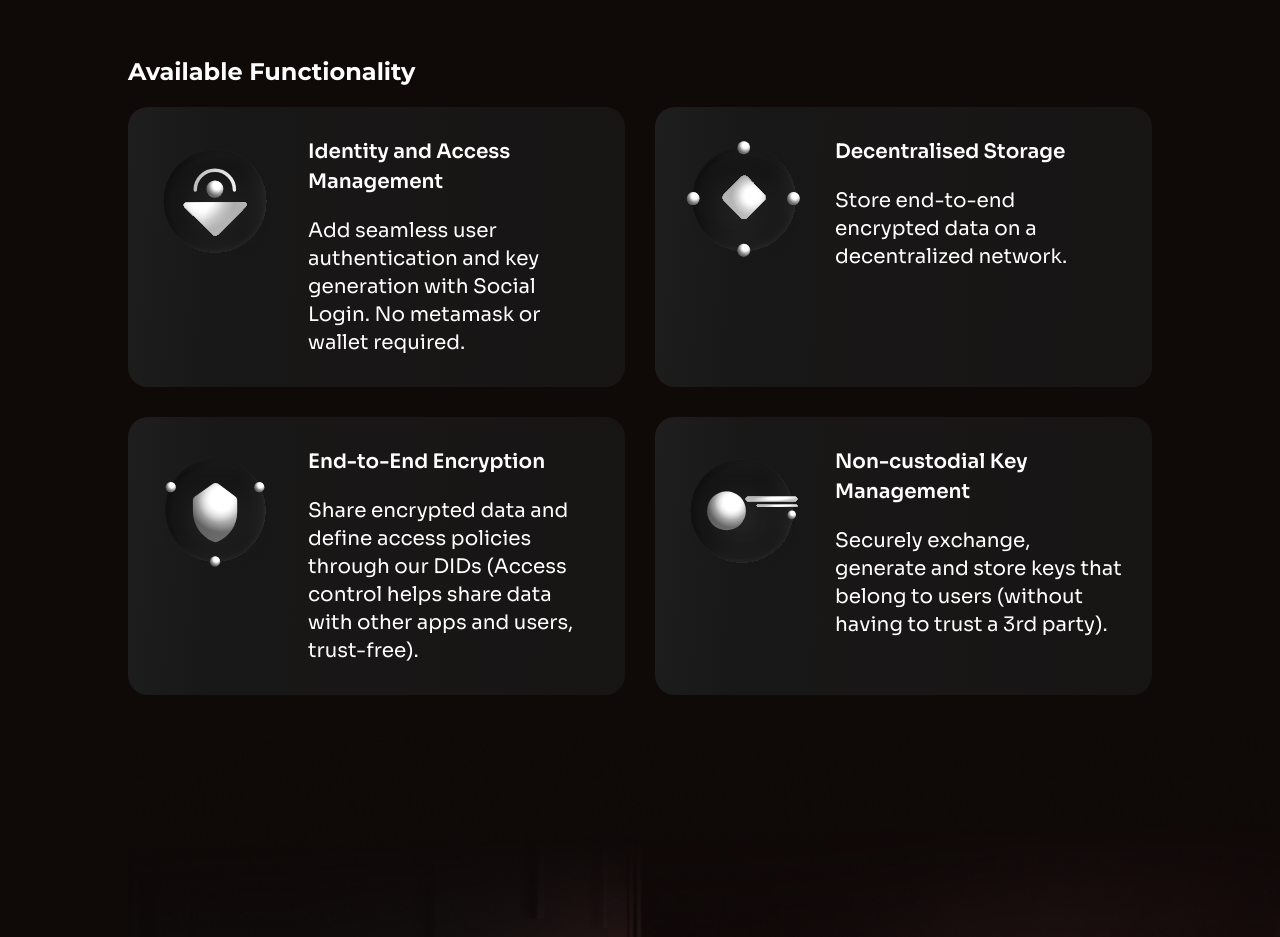
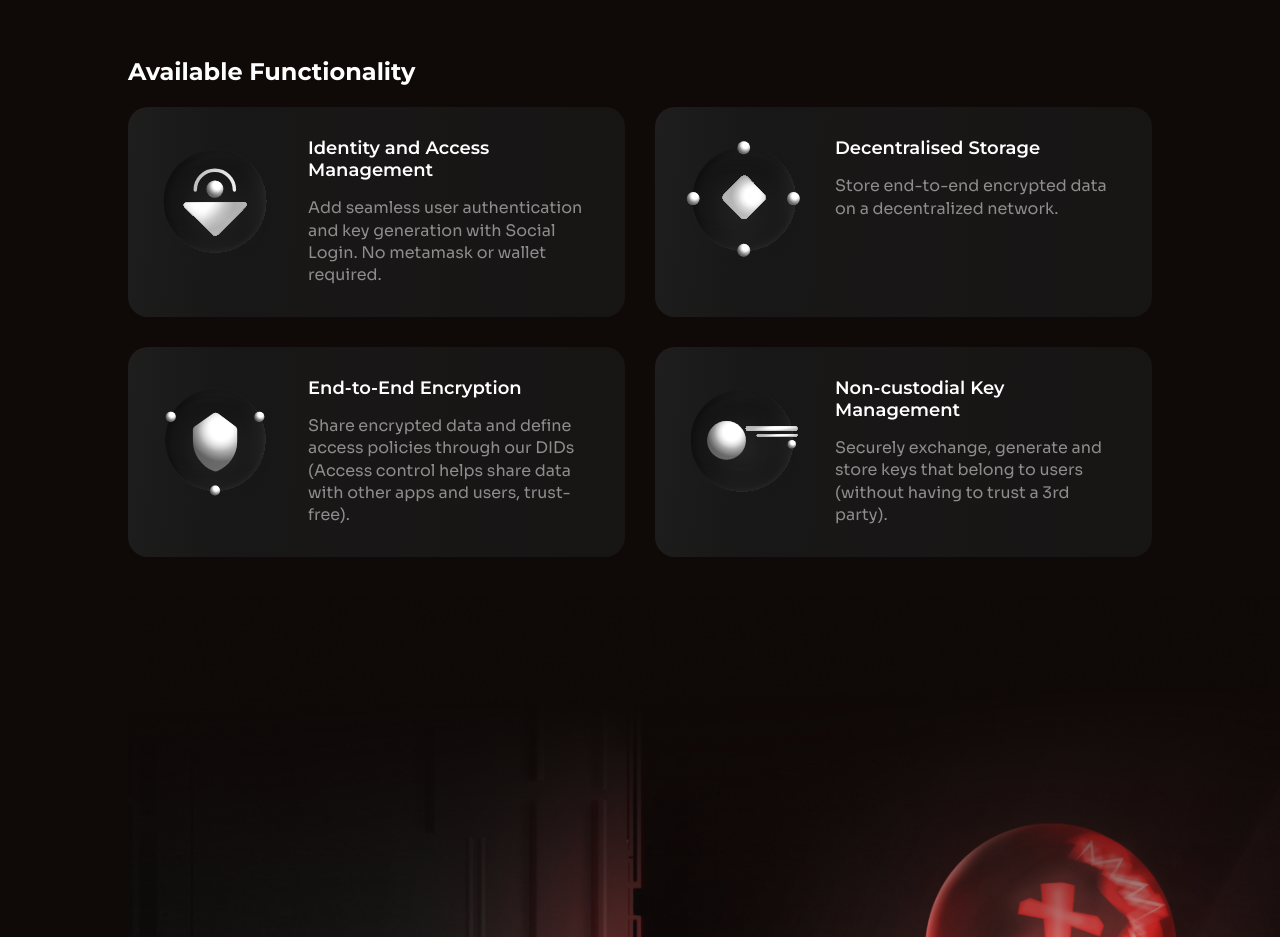
Before and after one commit to arcana-network/testnet-site, a Nuxt app: page / in a window 1280 px wide. Shown: the part 2680-3617 px from the top of the page. Built offline with nearby package versions, Linux system fonts and the light colour scheme.

Commit message:
Adjust type size and colors for feature cards

```diff
--- a/components/BuildOverview.vue
+++ b/components/BuildOverview.vue
@@ -43,19 +43,21 @@
                 <v-stack
                   direction="column"
                   sm-direction="column"
-                  gap="1.25rem"
+                  gap="1rem"
                   sm-gap="0.625rem"
                 >
-                  <v-text
-                    class="build-feature-card-text"
+                  <v-heading
+                    class="build-feature-card-title"
+                    :level="4"
                     :weight="600"
-                    line-height="1.5"
                   >
                     {{ feature.title }}
-                  </v-text>
+                  </v-heading>
                   <v-text
                     class="build-feature-card-text"
                     :weight="400"
+                    color="secondary"
+                    size="1rem"
                     line-height="1.4"
                   >
                     {{ feature.description }}
@@ -154,12 +156,15 @@ export default {
   }
 }
 
-.build-feature-card-text {
-  font-size: 1.25rem;
-  max-width: 30ch;
+.build-feature-card-title {
+  margin-top: 0;
+  margin-bottom: 0;
+  font-size: 1.125rem;
+  line-height: 1.375rem;
 
-  @media (--viewport-small) {
+  @media (--viewport-medium) {
     font-size: 1rem;
+    line-height: 1.125rem;
   }
 }
 </style>
```
